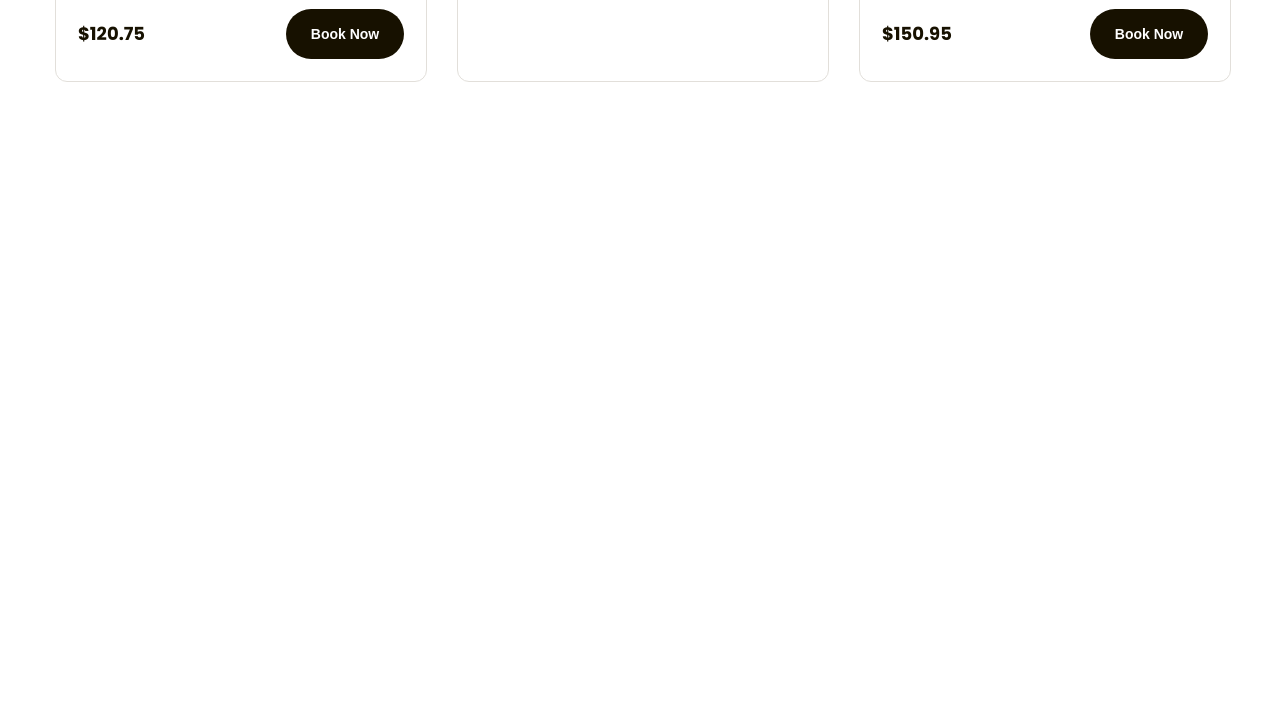
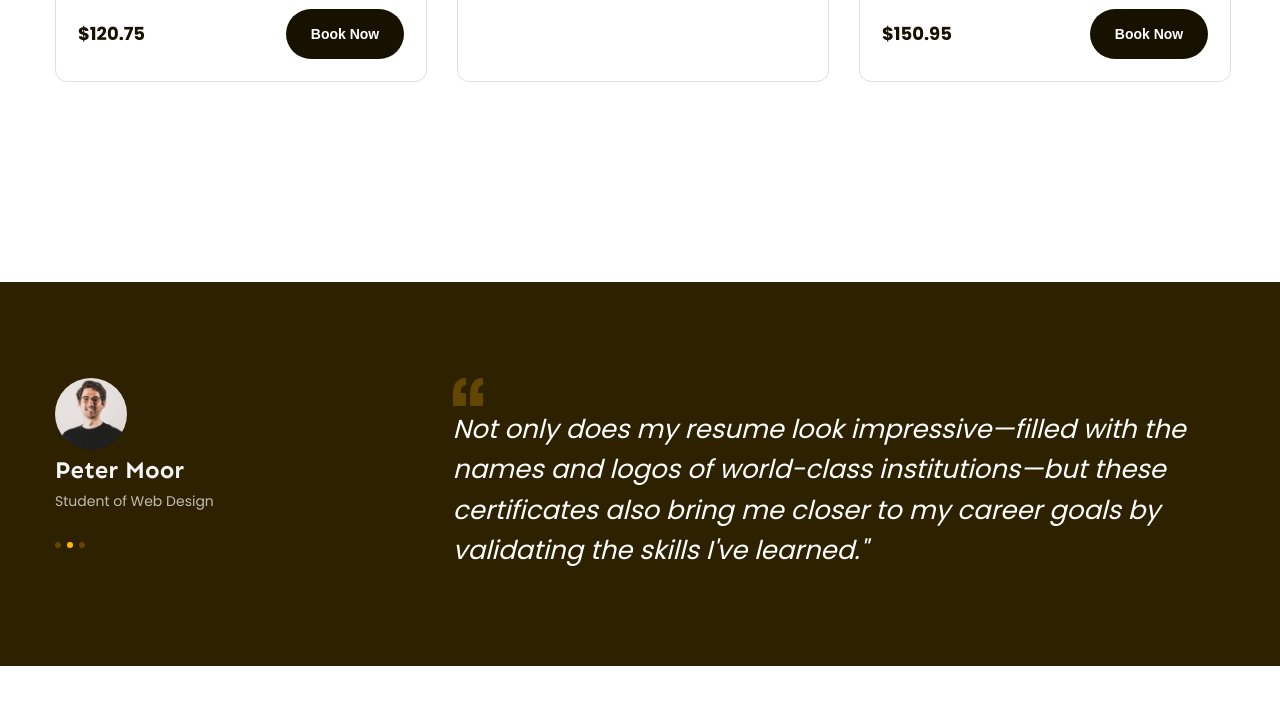
Before and after one commit to MaxTrann/PROJECT-1, a plain HTML site: page index.html in a window 1280 px wide. Shown: the part 1671-2375 px from the top of the page. Drawn offline with Linux system fonts and the light colour scheme.

Commit message:
p8 - feedback

```diff
--- a/assets/css/style.css
+++ b/assets/css/style.css
@@ -400,3 +400,64 @@ a {
   color: #fff;
   background-color: var(--primary-color);
 }
+
+/* ========================FEEDBACK======================== */
+.feedback {
+  margin-top: 135px;
+  padding: 96px 0;
+  background: #2E2100;
+}
+
+.feedback-item {
+  display: flex;
+}
+
+.feedback-item .avatar {
+  width: 72px;
+  height: 72px;
+  border-radius: 50%;
+  object-fit: cover;
+}
+
+.feedback-item .info .member-name {
+  color: #F7F7F7;
+  font-family: var(--font-heading);
+  font-size: 2.4rem;
+  font-weight: 700;
+  line-height: 1.42; /* 141.667% */
+}
+
+.feedback-item .info .desc {
+  color: #BFBCB2;
+  font-size: 1.4rem;
+  line-height: 1.86; /* 185.714% */
+}
+
+.feedback-item .dots{
+  margin-top: 28px;
+  display: flex;
+  gap: 6px;
+}
+
+.feedback-item .dot{
+  width: 6px;
+  height: 6px;
+  border-radius: 50%;
+  background: #634700;
+  cursor: pointer;
+}
+.feedback-item .dot.active{
+  background: var(--primary-color);
+  cursor: default;
+}
+.feedback-item .content {
+  width: 66%;
+  margin-left: auto;
+}
+
+.feedback-item .content blockquote {
+  color: #FFF;
+  font-size: 2.6rem;
+  font-style: italic;
+  line-height: 1.54; /* 153.846% */
+}
--- a/index.html
+++ b/index.html
@@ -211,6 +211,32 @@
                 </div>
             </div>
         </div>
+
+        <!-- FEEDBACK -->
+        <div class="feedback">
+            <div class="main-content">
+                <div class="feedback-list">
+                    <div class="feedback-item">
+                        <!-- LEFT -->
+                        <div class="info">
+                            <img src="./assets/img/avatar.jpg" alt="Peter Moor" class="avatar">
+                            <p class="member-name">Peter Moor</p>
+                            <p class="desc">Student of Web Design</p>
+                            <div class="dots">
+                                <span class="dot"></span>
+                                <span class="dot active"></span>
+                                <span class="dot"></span>
+                            </div>
+                        </div>
+                        <!-- RIGHT -->
+                        <div class="content">
+                            <img src="./assets/icon/openquote.svg" alt="" class="open-quotes">
+                            <blockquote>Not only does my resume look impressive—filled with the names and logos of world-class institutions—but these certificates also bring me closer to my career goals by validating the skills I've learned." </blockquote>
+                        </div>
+                    </div>
+                </div>
+            </div>
+        </div>
     </main>
 </body>
 </html>
```
Also changed, not shown: assets/icon/openquote.svg (added), assets/img/avatar.jpg (added).
